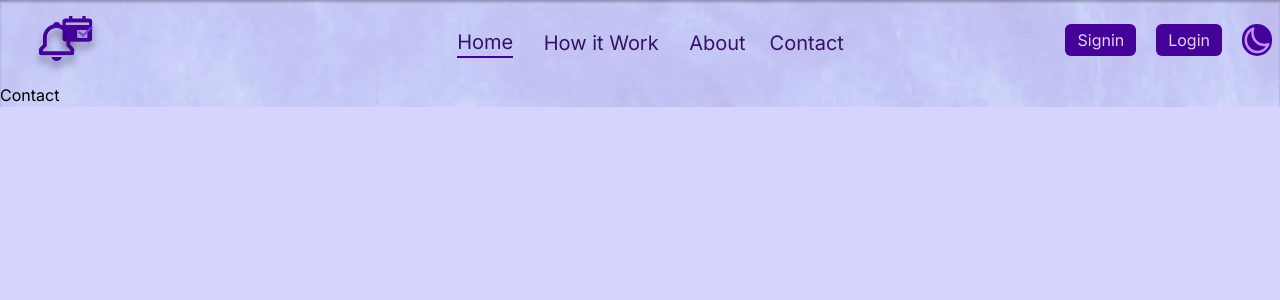
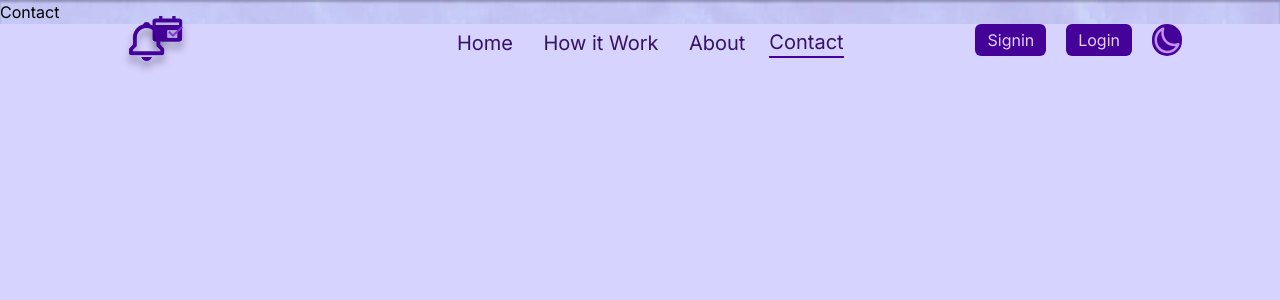
Before and after one commit to diego-vecch/remindpay-frontend, a Next.js app: page /contact in a window 1280 px wide. Shown: the top 300 px of the page. Built offline with nearby package versions, Linux system fonts and the light colour scheme.

Commit message:
fix: custom position user in navabar

```diff
--- a/src/app/about/page.tsx
+++ b/src/app/about/page.tsx
@@ -4,13 +4,13 @@ import { Footer } from '@/components/Footer'
 
 export default function page (): JSX.Element {
   return (
-    <main className='h-full'>
+    <main className='h-full flex flex-col w-full'>
+      <NavbarHomepage />
       <div className=' flex h-full flex-col justify-center w-full mx-auto my-auto max-w-[1400px]'>
-        <NavbarHomepage active=' ' />
-        <div className="pt-10 h-full flex justify-center items-center text-violet-900 text-4xl font-semibold font-['Concert One'] ">
+        <div className="pt-28 h-full flex justify-center items-center text-violet-900 text-4xl font-semibold font-['Concert One'] ">
           <h1>About</h1>
         </div>
-        <div className='flex justify-center items-center pt-14 pb-20  w-full h-full'>
+        <div className='flex justify-center items-center pt-20 pb-20  w-full h-full'>
           <div className='flex flex-col md:flex-row px-28 gap-10 md:gap-28'>
             <div className='flex w-full'>
               <Image
--- a/src/app/howitwork/page.tsx
+++ b/src/app/howitwork/page.tsx
@@ -1,10 +1,10 @@
 import { NavbarHomepage } from '@/components/NavbarHomepage'
 export default function page (): JSX.Element {
   return (
-    <div className='h-full flex flex-col justify-center w-full'>
-      <NavbarHomepage active=' ' />
+    <main className='h-full flex flex-col justify-center w-full'>
+      <NavbarHomepage />
       <div>How It Work</div>
 
-    </div>
+    </main>
   )
 }
--- a/src/app/page.tsx
+++ b/src/app/page.tsx
@@ -7,7 +7,7 @@ import { Footer } from '@/components/Footer'
 export default function Home (): JSX.Element {
   return (
     <main className=' h-full flex flex-col justify-center w-full'>
-      <NavbarHomepage active='home' />
+      <NavbarHomepage />
       <Header />
       <Description />
       <SectionCards />
--- a/src/components/Footer.tsx
+++ b/src/components/Footer.tsx
@@ -4,7 +4,7 @@ import Image from 'next/image'
 
 export const Footer: React.FC = () => {
   return (
-    <footer className='flex w-full bg-purple-regular  justify-center '>
+    <footer className='flex w-full bg-purple-regular  justify-center'>
       <div className=' w-full max-w-[1450px] flex flex-col items-center justify-between text-end flex-wrap pt-2 lg:items-center lg:w-auhref font-semibold '>
         <div className='w-full pt-4 block flex-grow lg:flex gap-10 lg:items-center'>
           <div className='text-sm lg:flex-grow flex justify-center flex-col md:flex-row gap-14 lg:gap-24'>
--- a/src/components/Header.tsx
+++ b/src/components/Header.tsx
@@ -1,13 +1,7 @@
-/* import '../../styles/Header.css' */
-
-/** Este es el Header del homepage en modo claro.
- *
- */
-
 export function Header (): JSX.Element {
   return (
 
-    <div className='flex justify-between items-end w-full h-80 pb-10 px-2'>
+    <div className='flex justify-between items-end w-full h-80 pb-10'>
       <div className=' flex justify-center w-full'>
         <h4 className='text-purple-dark text-7xl font-secondary'>YOU FORGOT TO
           <span className='flex justify-end'>PAY??</span>
--- a/src/components/NavbarHomepage.tsx
+++ b/src/components/NavbarHomepage.tsx
@@ -1,47 +1,57 @@
 'use client'
-import { useState, useContext } from 'react'
+import { useState, useContext, useEffect } from 'react'
 import { NavbarContext } from '@/context/NavbarContext'
 import Link from 'next/link'
 import ButtonMenu from './ButtonMenu'
 import { IconHamburguerMenu, LogoNavbar, IconDarkMode } from './IconsSvg'
-type Active = {
-  active: string
-}
 
-export const NavbarHomepage: React.FC<Active> = ({ active: string }) => {
+export const NavbarHomepage: React.FC = () => {
   const { position, setPosition } = useContext(NavbarContext)
-  /*   const classborder =
-    'relative before:w-full before:h-1 before:rounded before:bg-blue-regular before:absolute before:-bottom-1' */
-  const LinkSelected = 'border-b-2 border-blue-regular'
-  const LinkNoSelected = ''
+  useEffect(() => {
+    const params = document.location.pathname
+    const LinkSelected = 'border-b-2 border-blue-regular'
+    const LinkNoSelected = ''
+
+    if (params === '/') {
+      setPosition({
+        home: LinkSelected,
+        how: LinkNoSelected,
+        about: LinkNoSelected,
+        contact: LinkNoSelected
+      })
+    }
+    if (params === '/howitwork') {
+      setPosition({
+        home: LinkNoSelected,
+        how: LinkSelected,
+        about: LinkNoSelected,
+        contact: LinkNoSelected
+      })
+    }
+    if (params === '/about') {
+      setPosition({
+        home: LinkNoSelected,
+        how: LinkNoSelected,
+        about: LinkSelected,
+        contact: LinkNoSelected
+      })
+    }
+    if (params === '/contact') {
+      setPosition({
+        home: LinkNoSelected,
+        how: LinkNoSelected,
+        about: LinkNoSelected,
+        contact: LinkSelected
+      })
+    }
+  }, [setPosition])
   const [open, setOpen] = useState(true)
   const handleNav = (): void => {
     setOpen(!open)
   }
-  const selectHome = (): void => {
-    setPosition({
-      home: LinkSelected,
-      how: LinkNoSelected,
-      about: LinkNoSelected
-    })
-  }
-  const selectHowItWork = (): void => {
-    setPosition({
-      home: LinkNoSelected,
-      how: LinkSelected,
-      about: LinkNoSelected
-    })
-  }
 
-  const selectAbout = (): void => {
-    setPosition({
-      home: LinkNoSelected,
-      how: LinkNoSelected,
-      about: LinkSelected
-    })
-  }
   return (
-    <nav className='sm:items-center text-end sm:flex-wrap font-primary flex justify-center  w-full'>
+    <nav className='sm:items-center text-end sm:flex-wrap font-primary flex justify-center  w-full max-w-[1100px] absolute top-0 m-auto z-10 right-0 left-0'>
       <div className='flex justify-center items-start flex-grow md:flex md:items-center  text-purple-dark max-w-[1450px] w-full '>
         <div className='pt-4 ml-8 mb-2 w-full'>
           <Link href='/'>
@@ -63,7 +73,6 @@ export const NavbarHomepage: React.FC<Active> = ({ active: string }) => {
         >
           <Link
             href='/'
-            onClick={selectHome}
             className={`${position.home}`}
             /* className={`lg:inline-block lg:mt-0 font-bold ${
               active == 'home' ? classborder : ''
@@ -72,7 +81,6 @@ export const NavbarHomepage: React.FC<Active> = ({ active: string }) => {
             Home
           </Link>
           <Link
-            onClick={selectHowItWork}
             href='/howitwork'
             className={`w-16 sm:w-24 lg:w-32 text-center ${position.how}`}
             /* className={`lg:inline-block lg:mt-0 font-bold ${
@@ -82,7 +90,6 @@ export const NavbarHomepage: React.FC<Active> = ({ active: string }) => {
             How it Work
           </Link>
           <Link
-            onClick={selectAbout}
             href='/about'
             className={`${position.about}`}
             /* className={`lg:inline-block lg:mt-0 font-bold ${
@@ -93,9 +100,7 @@ export const NavbarHomepage: React.FC<Active> = ({ active: string }) => {
           </Link>
           <Link
             href='/contact'
-            /* className={`lg:inline-block lg:mt-0 font-bold ${
-              active === 'contact' ? classborder : ''
-            }`} */
+            className={`${position.contact}`}
           >
             Contact
           </Link>
--- a/src/context/NavbarContext.tsx
+++ b/src/context/NavbarContext.tsx
@@ -5,6 +5,7 @@ type PositionObject = {
   home: string
   how: string
   about: string
+  contact: string
 }
 
 export const NavbarContext = createContext<{
@@ -12,18 +13,20 @@ export const NavbarContext = createContext<{
   setPosition: React.Dispatch<SetStateAction<PositionObject>>
 }>({
   position: {
-    home: 'border-b-2 border-blue-regular',
+    home: '',
     how: '',
-    about: ''
+    about: '',
+    contact: ''
   },
   setPosition: (): void => {}
 })
 
 export function Routing ({ children }: { children: React.ReactNode }): JSX.Element {
   const [position, setPosition] = useState({
-    home: 'border-b-2 border-blue-regular',
+    home: '',
     how: '',
-    about: ''
+    about: '',
+    contact: ''
   })
   return (
     <NavbarContext.Provider value={{ position, setPosition }}>
```
